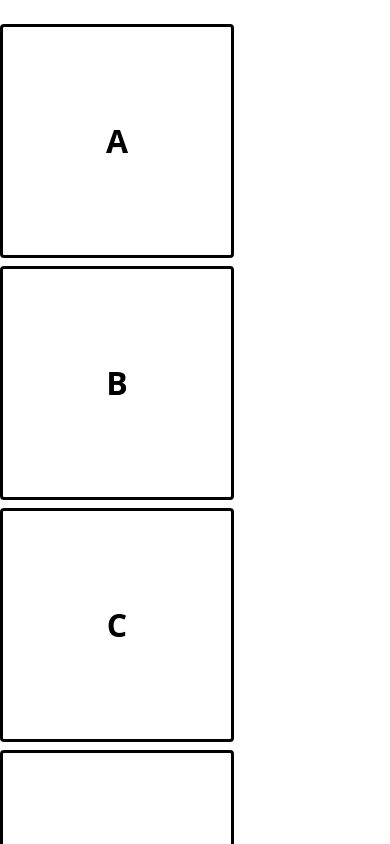
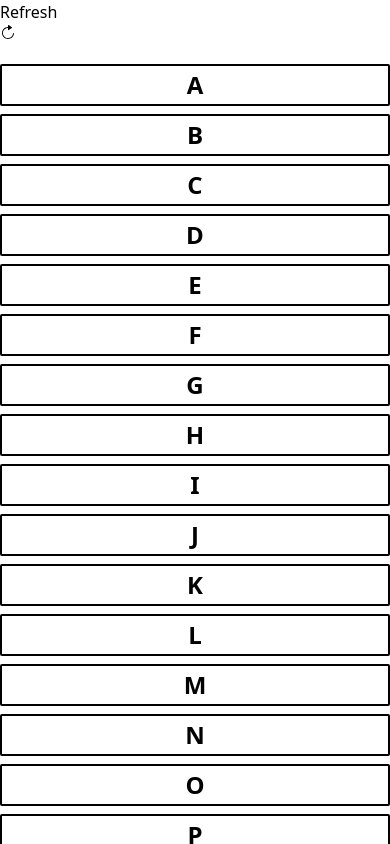
Before and after one commit to Ricobyter/Hangman-a_word_game, a React (Vite) app: page / in a window 390 px wide. Shown: the top 844 px of the page. Built offline with nearby package versions, Linux system fonts and the light colour scheme.

Commit message:
final commit

```diff
--- a/package.json
+++ b/package.json
@@ -11,7 +11,8 @@
   },
   "dependencies": {
     "react": "^18.2.0",
-    "react-dom": "^18.2.0"
+    "react-dom": "^18.2.0",
+    "react-icons": "^5.0.1"
   },
   "devDependencies": {
     "@types/react": "^18.2.43",
--- a/src/App.tsx
+++ b/src/App.tsx
@@ -3,6 +3,7 @@ import words from "./wordlist.json"
 import {Keyboard} from "./Keyboard";
 import HangmanWord from "./HangmanWord";
 import HangmanDrawing from "./HangmanDrawing";
+import { IoIosRefresh } from "react-icons/io";
 
 function App() {
 
@@ -45,27 +46,36 @@ useEffect(() => {
    }
 }, [guessedLetters])
 
-// const refresh = () => window.location.reload(true)
+const refresh = () => window.location.reload()
   return (
-    <div className="w-[100vw] h-[100vh] m-0 p-0 flex justify-center items-center">
+    // <div className='w-[100vw] h-[100vh] m-0 p-0 flex justify-center items-center'>
+    <div className={`w-[100vw] h-full md:h-[100vh] m-0 p-0 flex justify-center items-center bg-white`}>
 
+      {/* <div className={`${isLoser} && ? bg-red-700 : bg-green-300`}></div> */}
 
   <div className="flex items-center justify-center max-w-[800px] flex-col gap-8 mx-0 my-auto">
 <div className="text-3xl text-center">
-  <span className="text-green-400 font-serif font-medium">{isWinner && "You Won. Refresh to try again"} </span>
+  <span className="text-green-400 text-2xl font-serif font-medium">{isWinner && "You Won. Refresh to try again"} </span>
 
-  <span className="text-red-700 font-serif font-medium">{isLoser && "Oops! It seems that you lost. Refresh to try again"} </span>
-  {/* <button onClick={refresh}>Try again</button> */}
+  <span className="text-red-700 text-2xl font-serif font-medium">{isLoser && "Oops! It seems that you lost. Refresh to try again"} </span>
 
+
+</div >
+<div className="flex  flex-col-reverse gap-3 md:gap-2 md:flex-row items-center">
+
+<button className="bg-green-500 text-white rounded-xl font-semibold px-2 py-1  flex items-center gap-2" onClick={refresh}>Refresh <IoIosRefresh/></button>
+<HangmanDrawing numberOfGuesses = {incorrectLetters.length}/>
 </div>
-<HangmanDrawing numberOfGuesses = {incorrectLetters.length}/>
 <HangmanWord reveal ={isLoser} guessedLetters = {guessedLetters} wordToGuess = {wordToGuess}/>
-<div style={{alignSelf: "stretch", width: "60vw"}}>
+<div className="flex justify-center w-[100vw]">
+<div style={{alignSelf: "stretch"}} className="keyboard w-[95vw] sm:w-[70vw] md:w-[60vw]" >
 <Keyboard  disabled={isWinner || isLoser}
 activeLetters={guessedLetters.filter(letter =>
   wordToGuess.includes(letter))}
   inactiveLetters={incorrectLetters}
   addGuessedLetter={addGuessedLetter}/>
+
+</div>
   </div>
 
   </div>
--- a/src/HangmanDrawing.tsx
+++ b/src/HangmanDrawing.tsx
@@ -30,9 +30,9 @@ export default function HangmanDrawing({numberOfGuesses}: HangManDrawingProps) {
     <div className="relative">
       {bodyParts.slice(0, numberOfGuesses)}
       <div className="h-[50px] w-[10px] bg-black absolute top-0 right-0" />
-      <div className="h-[10px] w-[200px] bg-black ml-[120px]" />
-      <div className="h-[350px] w-[10px] bg-black ml-[120px]" />
-      <div className="h-[10px] w-[250px] bg-black" />
+      <div className="h-[10px] w-[150px] bg-black ml-[100px] md:ml-[120px]" />
+      <div className="h-[300px] md:h-[300px] w-[10px] bg-black ml-[100px] md:ml-[120px]" />
+      <div className="h-[8px] w-[190px] md:w-[250px] bg-black" />
     </div>
   )
 }
--- a/src/HangmanWord.tsx
+++ b/src/HangmanWord.tsx
@@ -6,7 +6,7 @@ type HangManWordProps = {
 
 export default function HangmanWord({guessedLetters, wordToGuess, reveal= false}: HangManWordProps) {
   return (
-    <div className="flex font-semibold font-serif gap-4 text-6xl uppercase">
+    <div className="flex font-semibold font-serif gap-2 sm:gap-3 md:gap-4 text-3xl md:text-6xl uppercase">
       {wordToGuess.split("").map((letter, index) => (
             <span className="border-b-4 border-black " key={index}>
               <span style={{visibility: guessedLetters.includes(letter) || reveal ? "visible": "hidden",
--- a/src/Keyboard.tsx
+++ b/src/Keyboard.tsx
@@ -49,7 +49,7 @@ export function Keyboard({
         // gridTemplateColumns: "grid-cols-[repeat(auto-fit,_16.666666%)]",
         gap: ".5rem",
       }}
-      className="grid-cols-[repeat(auto-fit,_10.0%)] justify-center justify-self-center"
+      className="grid-cols-[repeat(auto-fit,_8.0%)] justify-center justify-self-center"
     >
       {KEYS.map(key => {
         const isActive = activeLetters.includes(key)
--- a/src/keyboard.module.css
+++ b/src/keyboard.module.css
@@ -2,10 +2,10 @@
     border: 3px solid black;
     border-radius: 4px;
     background: none;
-    aspect-ratio: 1 / 1;
-    font-size: 2rem;
+    /* aspect-ratio: 1 / 1; */
+    font-size: 1.5rem;
     text-transform: uppercase;
-    padding: 2px;
+    padding: 1.5px;
     font-weight: bold;
     cursor: pointer;
     color: black;
@@ -17,10 +17,20 @@
   }
 
   .btn.inactive {
-    opacity: .3;
+    opacity: 0.3;
   }
 
   .btn:hover:not(:disabled),
   .btn:focus:not(:disabled) {
     background-color: orange;
   }
+
+  @media only screen and (max-width: 600px) {
+    .btn{
+      font-size: 1.5rem;
+      padding: 1px;
+      border: 2px solid black;
+      border-radius: 2px;
+      font-weight: semi-bold;
+    }
+  }
```
Also changed, not shown: 1 other file (tests, documents, lock files or other folders). Lines whose indentation alone changed are shown as unchanged.
